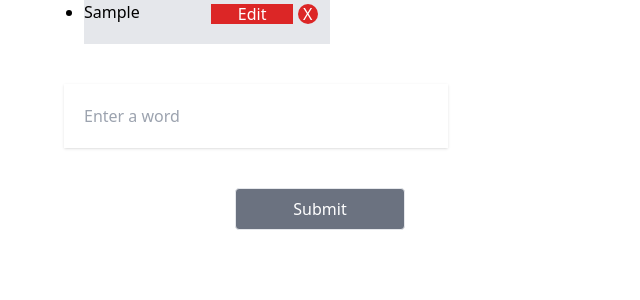
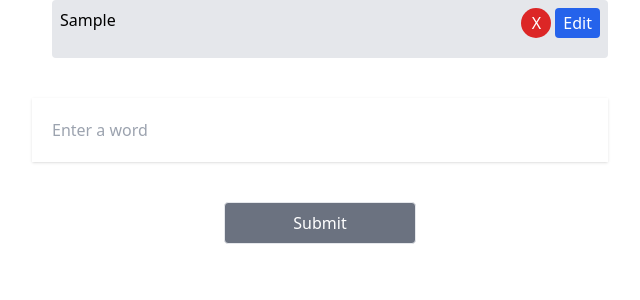
Before and after one commit to Roshik9841/React-all, a React (Vite) app: page / in a window 1280 px wide. Both pictures are taken after typing "Sample" into the empty fields and a click on the button "Submit". Shown: the top 300 px of the page, without its empty margins (320-960 px from the left). Built offline with nearby package versions, Linux system fonts and the light colour scheme.

Commit message:
Edit button implemeneteD

```diff
--- a/src/components/newWord.jsx
+++ b/src/components/newWord.jsx
@@ -4,10 +4,12 @@ function NewWord() {
   const [word, setWord] = useState("");
   const [items, setItems] = useState([]);
 
+  const [editId, setEditId] = useState(null);
+  const [editWord, setEditWord] = useState("");
+
   function handleAdd() {
     if (word.trim() === "") return;
-
-    setItems([...items,{word,id:Math.random()}]);
+    setItems([...items, { word, id: Math.random() }]);
     setWord("");
   }
 
@@ -15,38 +17,72 @@ function NewWord() {
     setItems((prev) => prev.filter((item) => item.id !== id));
   }
 
+  function handleEdit(id, word) {
+    setEditId(id);
+    setEditWord(word);
+  }
+
+  function handleSave() {
+    setItems((prev) =>
+      prev.map((item) =>
+        item.id === editId ? { ...item, word: editWord } : item
+      )
+    );
+    setEditId(null);
+    setEditWord("");
+  }
+
   return (
-    <>
-      <div className="flex flex-col max-w-lg mx-auto">
+    <div className="flex flex-col max-w-xl mx-auto">
       <ul className="list-disc pb-10 pl-5">
         {items.map((item) => (
           <li
             key={item.id}
-              className="pb-5 relative bg-gray-200 w-1/2"
+            className="pb-5 bg-gray-200 w-full flex justify-between gap-2 p-2 rounded"
           >
-              {item.word}
+            {editId === item.id ? (
+              <input
+                className="flex-grow px-2 py-1"
+                value={editWord}
+                onChange={(e) => setEditWord(e.target.value)}
+              />
+            ) : (
+              <span className="break-words max-w-[60%]">{item.word}</span>
+            )}
+
+            <div className="flex gap-1">
               <button
-                className="absolute top-[10%] right-[5%] w-[20px] h-[20px] bg-red-600 text-white rounded-full flex items-center justify-center"
+                className="w-[30px] h-[30px] bg-red-600 text-white rounded-full flex items-center justify-center"
                 onClick={() => handleDelete(item.id)}
               >
                 X
               </button>
 
+              {editId === item.id ? (
                 <button
-                className="absolute top-[10%] right-[15%] w-1/3 h-[20px] bg-red-600 text-white  flex items-center justify-center"
-                onClick={() => handleDelete(item.id)}
+                  className="px-2 h-[30px] bg-green-600 text-white rounded"
+                  onClick={handleSave}
+                >
+                  Save
+                </button>
+              ) : (
+                <button
+                  className="px-2 h-[30px] bg-blue-600 text-white rounded"
+                  onClick={() => handleEdit(item.id, item.word)}
                 >
                   Edit
                 </button>
+              )}
+            </div>
           </li>
         ))}
       </ul>
 
       <input
         type="text"
-          className="shadow hover:shadow-xl focus:outline-none focus:ring mb-10 max-w-sm px-5 py-5"
+        className="shadow hover:shadow-xl focus:outline-none focus:ring mb-10 w-full px-5 py-5"
         value={word}
-          onChange={(event) => setWord(event.target.value)}
+        onChange={(e) => setWord(e.target.value)}
         placeholder="Enter a word"
       />
 
@@ -57,7 +93,6 @@ function NewWord() {
         Submit
       </button>
     </div>
-    </>
   );
 }
 
```
Lines whose indentation alone changed are shown as unchanged.
